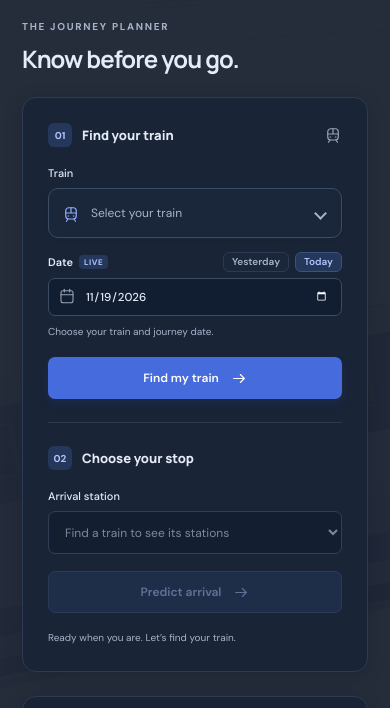
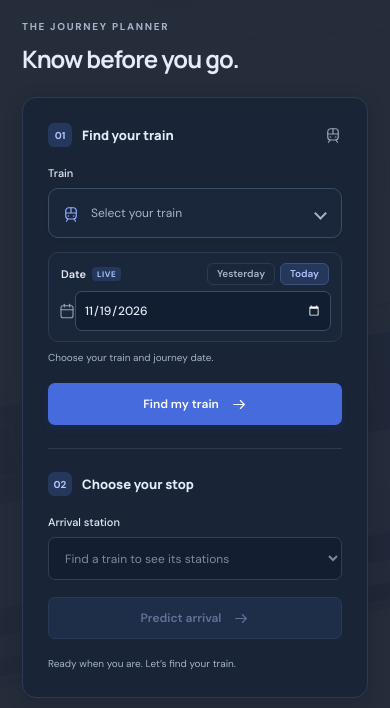
Before and after one commit to safvenn/luminar, a plain HTML site: page frontend/index.html in a window 390 px wide. Shown: the part 76-784 px from the top of the page. Drawn offline with Linux system fonts and the light colour scheme.

Commit message:
fix(frontend): iOS Safari date input overflow — responsive date box
- Wrap .date-selection-box as a card (border + border-radius + overflow:hidden)
- Change .date-input-wrap to flex row so SVG is a sibling not absolute overlay
- Remove fixed height:38px from date input; use min-height:40px for iOS touch
- Remove padding-left:36px override; input gets symmetric padding
- Add -webkit-appearance:none so border-radius renders correctly on iOS
- Add flex-wrap on .date-header-row so label+pills wrap on iPhone SE (375px)
- Add dark-mode override for new .date-selection-box and date input border
- Sync frontend/assets/styles.css

```diff
--- a/frontend/assets/styles.css
+++ b/frontend/assets/styles.css
@@ -80,19 +80,24 @@ html[data-theme="dark"]{color-scheme:dark;--bg:#101827;--ink:#e5ebf7;--muted:#a6
 .train-select-wrap select:disabled{cursor:wait;opacity:.6}
 .train-select-wrap option{color:var(--ink);background:var(--white)}
 
-.date-selection-box{margin-top:14px}
-.date-header-row{display:flex;align-items:center;justify-content:space-between;margin-bottom:6px}
+/* date-selection-box — iOS-safe responsive date picker */
+.date-selection-box{margin-top:14px;border:1px solid #e1e5ee;border-radius:10px;background:var(--white);overflow:hidden}
+[data-theme="dark"] .date-selection-box{border-color:#2c3b52;background:#1a2639}
+.date-header-row{display:flex;align-items:center;justify-content:space-between;flex-wrap:wrap;gap:6px;padding:10px 12px 6px}
 .date-header-row label{margin:0;font-size:11px;font-weight:600;display:flex;align-items:center;gap:6px}
 .badge-auto{font-size:8px;font-weight:700;letter-spacing:.6px;background:#edf1ff;color:var(--blue);padding:2px 5px;border-radius:4px;text-transform:uppercase}
 [data-theme="dark"] .badge-auto{background:#25385b;color:#b1c5ff}
-.date-pills{display:flex;gap:6px}
-.date-pill{border:1px solid #dfe5f2;background:var(--white);color:var(--muted);font-size:10px;font-weight:600;padding:3px 8px;border-radius:6px;transition:.15s;line-height:1.2}
+.date-pills{display:flex;gap:5px;flex-wrap:wrap}
+.date-pill{border:1px solid #dfe5f2;background:var(--white);color:var(--muted);font-size:10px;font-weight:600;padding:3px 9px;border-radius:6px;transition:.15s;line-height:1.4;white-space:nowrap}
 .date-pill:hover{color:var(--blue);border-color:#91a8ff}
 .date-pill.active{background:#edf1ff;color:var(--blue);border-color:#b5c6ff}
 [data-theme="dark"] .date-pill{background:#1a2639;border-color:#2c3b52;color:#a6b4ca}
 [data-theme="dark"] .date-pill:hover{border-color:#90acff}
 [data-theme="dark"] .date-pill.active{background:#25385b;color:#b1c5ff;border-color:#3b527c}
-.date-input-wrap input{height:38px;padding-left:36px;font-size:11.5px;font-weight:500;cursor:pointer}
-.date-input-wrap svg{top:10px;left:11px;width:16px;height:16px}
+/* iOS fix: flex row so SVG is a sibling (not absolutely overlaid) on the input */
+.date-input-wrap{position:static;display:flex;align-items:center;gap:0;padding:0 10px 10px}
+.date-input-wrap svg{position:static;width:16px;height:16px;flex-shrink:0;color:#99a4b7}
+.date-input-wrap input[type="date"]{flex:1;min-width:0;width:100%;min-height:40px;height:auto;padding:7px 8px 7px 8px;padding-left:8px;border:1px solid #e1e5ee;border-radius:7px;background:#fcfcfe;font-size:12px;font-weight:500;color:var(--ink);box-sizing:border-box;cursor:pointer;-webkit-appearance:none;appearance:none}
+[data-theme="dark"] .date-input-wrap input[type="date"]{background:#111d30;border-color:#3b4c65;color:#e5ebf7}
 #train-hint{line-height:1.6;overflow-wrap:anywhere}
 [data-theme="dark"] .train-select-wrap option{background:#111d30;color:#e5ebf7}
--- a/frontend/styles.css
+++ b/frontend/styles.css
@@ -80,19 +80,24 @@ html[data-theme="dark"]{color-scheme:dark;--bg:#101827;--ink:#e5ebf7;--muted:#a6
 .train-select-wrap select:disabled{cursor:wait;opacity:.6}
 .train-select-wrap option{color:var(--ink);background:var(--white)}
 
-.date-selection-box{margin-top:14px}
-.date-header-row{display:flex;align-items:center;justify-content:space-between;margin-bottom:6px}
+/* date-selection-box — iOS-safe responsive date picker */
+.date-selection-box{margin-top:14px;border:1px solid #e1e5ee;border-radius:10px;background:var(--white);overflow:hidden}
+[data-theme="dark"] .date-selection-box{border-color:#2c3b52;background:#1a2639}
+.date-header-row{display:flex;align-items:center;justify-content:space-between;flex-wrap:wrap;gap:6px;padding:10px 12px 6px}
 .date-header-row label{margin:0;font-size:11px;font-weight:600;display:flex;align-items:center;gap:6px}
 .badge-auto{font-size:8px;font-weight:700;letter-spacing:.6px;background:#edf1ff;color:var(--blue);padding:2px 5px;border-radius:4px;text-transform:uppercase}
 [data-theme="dark"] .badge-auto{background:#25385b;color:#b1c5ff}
-.date-pills{display:flex;gap:6px}
-.date-pill{border:1px solid #dfe5f2;background:var(--white);color:var(--muted);font-size:10px;font-weight:600;padding:3px 8px;border-radius:6px;transition:.15s;line-height:1.2}
+.date-pills{display:flex;gap:5px;flex-wrap:wrap}
+.date-pill{border:1px solid #dfe5f2;background:var(--white);color:var(--muted);font-size:10px;font-weight:600;padding:3px 9px;border-radius:6px;transition:.15s;line-height:1.4;white-space:nowrap}
 .date-pill:hover{color:var(--blue);border-color:#91a8ff}
 .date-pill.active{background:#edf1ff;color:var(--blue);border-color:#b5c6ff}
 [data-theme="dark"] .date-pill{background:#1a2639;border-color:#2c3b52;color:#a6b4ca}
 [data-theme="dark"] .date-pill:hover{border-color:#90acff}
 [data-theme="dark"] .date-pill.active{background:#25385b;color:#b1c5ff;border-color:#3b527c}
-.date-input-wrap input{height:38px;padding-left:36px;font-size:11.5px;font-weight:500;cursor:pointer}
-.date-input-wrap svg{top:10px;left:11px;width:16px;height:16px}
+/* iOS fix: flex row so SVG is a sibling (not absolutely overlaid) on the input */
+.date-input-wrap{position:static;display:flex;align-items:center;gap:0;padding:0 10px 10px}
+.date-input-wrap svg{position:static;width:16px;height:16px;flex-shrink:0;color:#99a4b7}
+.date-input-wrap input[type="date"]{flex:1;min-width:0;width:100%;min-height:40px;height:auto;padding:7px 8px 7px 8px;padding-left:8px;border:1px solid #e1e5ee;border-radius:7px;background:#fcfcfe;font-size:12px;font-weight:500;color:var(--ink);box-sizing:border-box;cursor:pointer;-webkit-appearance:none;appearance:none}
+[data-theme="dark"] .date-input-wrap input[type="date"]{background:#111d30;border-color:#3b4c65;color:#e5ebf7}
 #train-hint{line-height:1.6;overflow-wrap:anywhere}
 [data-theme="dark"] .train-select-wrap option{background:#111d30;color:#e5ebf7}
```
